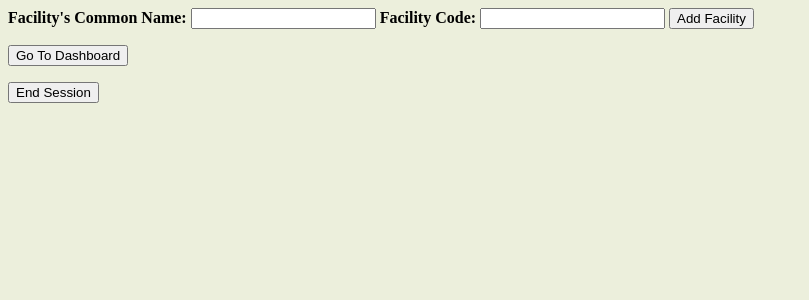
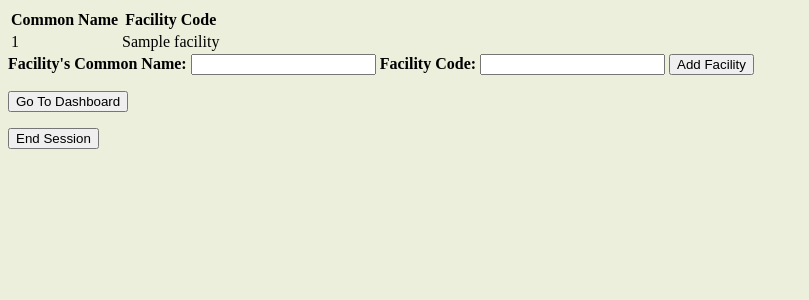
Before and after one commit to kyporter/OSNAP, a Flask app: template src/templates/add_facility.html in a window 1280 px wide. Shown: the top 300 px of the page, without its empty margins (0-809 px from the left). Run offline with Flask 2, Linux system fonts and the light colour scheme; the template is opened without the code that fills it: most values are stand-ins (such as "Sample title", 1, 10 or a date in 2020); some libraries are stand-ins or nearby versions.

Commit message:
Added list of existing facilities

```diff
--- a/src/templates/add_facility.html
+++ b/src/templates/add_facility.html
@@ -1,5 +1,18 @@
 <html>
 	<body BGCOLOR="#ecefdc">
+		<table>
+			<th ALIGN = "CENTER">Common Name</th>
+			<th ALIGN = "CENTER">Facility Code</th>
+
+			{% for facility in faclist %}
+
+			<tr>
+			<td>{{ facility[0] }}</td>
+			<td>{{ facility[1] }}</td>
+			</tr>
+
+			{% endfor %}
+		</table>
 		<form action="/add_facility" method="POST">
 			<label><b>Facility's Common Name:</b></label>
 			<input type="text" name="common" required />
```
